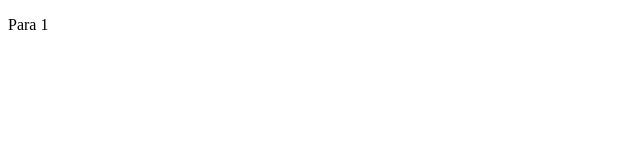
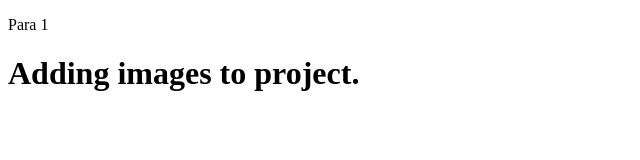
Before and after one commit to AbhayGupta-cloud/SampleRepository, a plain HTML site: page index.html in a window 1280 px wide. Shown: the whole page, without its empty margins (0-640 px from the left). Drawn offline with Linux system fonts and the light colour scheme.

Commit message:
Added image heading to index.html

```diff
--- a/index.html
+++ b/index.html
@@ -8,5 +8,6 @@
 </head>
 <body>
     <p>Para 1</p>
+    <h1>Adding images to project.</h1>
 </body>
 </html>
```
